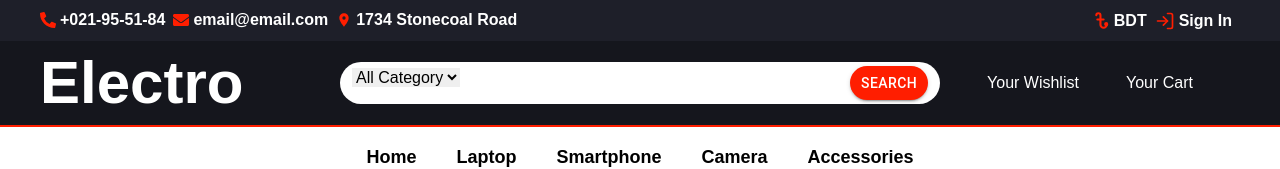
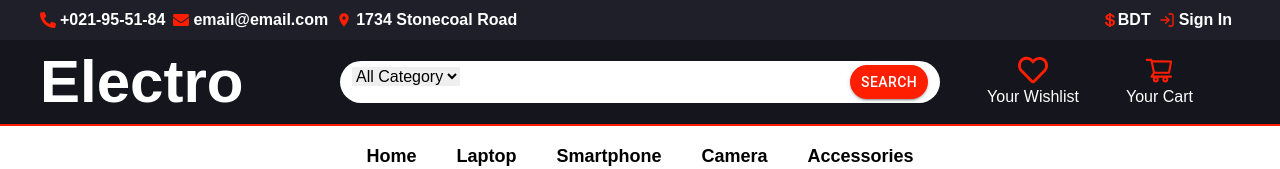
Before and after one commit to mahbubnoyon506/repliq-project, a React (Vite) app: page / in a window 1280 px wide. Shown: the top 169 px of the page. Built offline with nearby package versions, Linux system fonts and the light colour scheme; no server answers.

Commit message:
wishlist and product show on cart issue fixed

```diff
--- a/src/layouts/Header.jsx
+++ b/src/layouts/Header.jsx
@@ -1,25 +1,25 @@
 import React, { useEffect, useState } from 'react';
 import { FaEnvelope, FaPhoneAlt, FaRegHeart } from 'react-icons/fa'
 import { MdClose, MdLocationOn, MdMenu, MdOutlineDashboard } from 'react-icons/md'
-import { TbCurrencyTaka } from 'react-icons/tb'
+import { IoLogoUsd } from 'react-icons/io'
 import { BsPersonCircle } from 'react-icons/bs'
 import { AiOutlineShoppingCart } from 'react-icons/ai'
 import { FiLogIn, FiLogOut } from 'react-icons/fi'
 import { Badge, Button, Menu, MenuItem } from '@mui/material';
-// import OpenCart from '../components/Products/OpenCart'
-// import OpenWishlist from '../components/Products/Wishlist'
+import OpenCart from '../components/Products/OpenCart'
+import OpenWishlist from '../components/Products/Wishlist'
 import { Link, NavLink } from 'react-router-dom';
 import { useAuthState } from 'react-firebase-hooks/auth';
-// import { signOut } from 'firebase/auth';
-// import auth from '../firebase.init';
-// import { useProducts } from '../context/ProductProvider';
+import { signOut } from 'firebase/auth';
+import auth from '../firebase.init';
+import { useProducts } from '../context/ProductProvider';
+
 
 const Header = () => {
-    // const [user] = useAuthState(auth)
-    const user = ''
+    const [user] = useAuthState(auth)
     const [openCart, setOpenCart] = useState(false);
     const [openMenu, setOpenMenu] = useState(false)
-    const [anchorEl, setAnchorEl] = useState(null);
+    const [anchorEl, setAnchorEl] = React.useState(null);
 
     const open = Boolean(anchorEl);
     const handleClickAccount = (event) => {
@@ -32,12 +32,22 @@ const Header = () => {
     const handleClick = (event) => {
         setOpenCart(event.currentTarget);
     };
+
+    const logout = () => {
+        signOut(auth);
+    };
+
+
+    const { state: { wishlist, loading, error } } = useProducts();
+    const { state: { cart } } = useProducts();
+
     const menuItems = [
         { "category": "laptop" },
         { "category": "smartphone" },
         { "category": "camera" },
         { "category": "accessories" },
     ]
+
     return (
         <div className='md:sticky top-0 z-50 relative'>
             <div className='text-base-100 bg-[#1E1F29] py-2 px-5 md:px-10 flex justify-between'>
@@ -49,9 +59,9 @@ const Header = () => {
                     </ul>
                 </div>
                 <div className='md:flex'>
-                    <p className='md:font-semibold hover:text-primary mr-2 flex items-center'><TbCurrencyTaka size={25} color='#ff1e00' />BDT</p>
+                    <p className='md:font-semibold hover:text-primary mr-2 flex items-center'><IoLogoUsd color='#ff1e00' />BDT</p>
                     {
-                        !user ? <Link className='md:font-semibold hover:text-primary mr-2 flex items-center' to='/signin'> <FiLogIn className='mr-1' size={20} color='#ff1e00' />Sign In</Link> :
+                        !user ? <Link className='md:font-semibold hover:text-primary mr-2 flex items-center' to='/signin'> <FiLogIn className='mr-1' color='#ff1e00' />Sign In</Link> :
                             <div>
                                 <button
                                     id="basic-button"
@@ -75,11 +85,7 @@ const Header = () => {
                                 >
                                     <Link to='/dashboard'><MenuItem onClick={handleClose}> <MdOutlineDashboard className='mr-2' size={20} /> Dashboard</MenuItem></Link>
                                     <Link to=''><MenuItem onClick={handleClose}> <BsPersonCircle className='mr-2' size={20} /> Profile</MenuItem></Link>
-                                    <MenuItem
-                                    onClick={() => {
-                                        handleClose();
-                                        // logout();
-                                        }}> <FiLogOut className='mr-2' size={20} /> Logout</MenuItem>
+                                    <MenuItem onClick={() => { handleClose(); logout(); }}> <FiLogOut className='mr-2' size={20} /> Logout</MenuItem>
                                 </Menu>
                             </div>
                     }
@@ -111,9 +117,9 @@ const Header = () => {
 
                         >
                             <div className='flex justify-center'>
-                                {/* <Badge badgeContent={wishlist.length} color="primary">
+                                <Badge badgeContent={wishlist.length} color="primary">
                                     <FaRegHeart className='mx-auto' size={30} color='#ff1e00' />
-                                </Badge> */}
+                                </Badge>
                             </div>
                             <p>Your Wishlist</p>
                         </Link>
@@ -123,19 +129,19 @@ const Header = () => {
                             onClick={handleClick}
                         >
                             <div className='flex justify-center'>
-                                {/* <Badge badgeContent={cart.length} color="primary">
+                                <Badge badgeContent={cart.length} color="primary">
                                     <AiOutlineShoppingCart className='mx-auto' size={30} color='#ff1e00' />
-                                </Badge> */}
+                                </Badge>
                             </div>
                             <p>Your Cart</p>
                         </button>
-                        {/* {openCart &&
+                        {openCart &&
                             <OpenCart
                                 className=""
                                 openCart={openCart}
                                 setOpenCart={setOpenCart}
                             ></OpenCart>
-                        } */}
+                        }
                     </div>
                 </div>
             </div>
```
